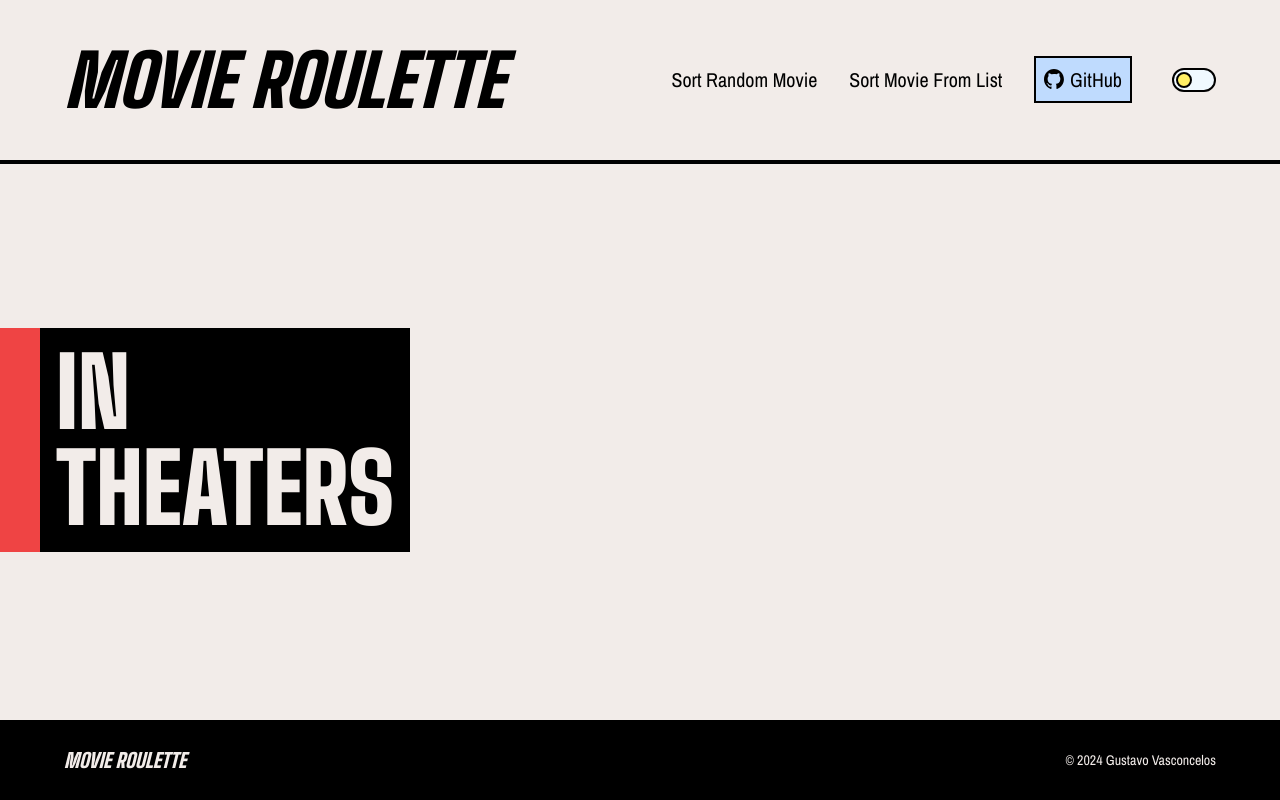
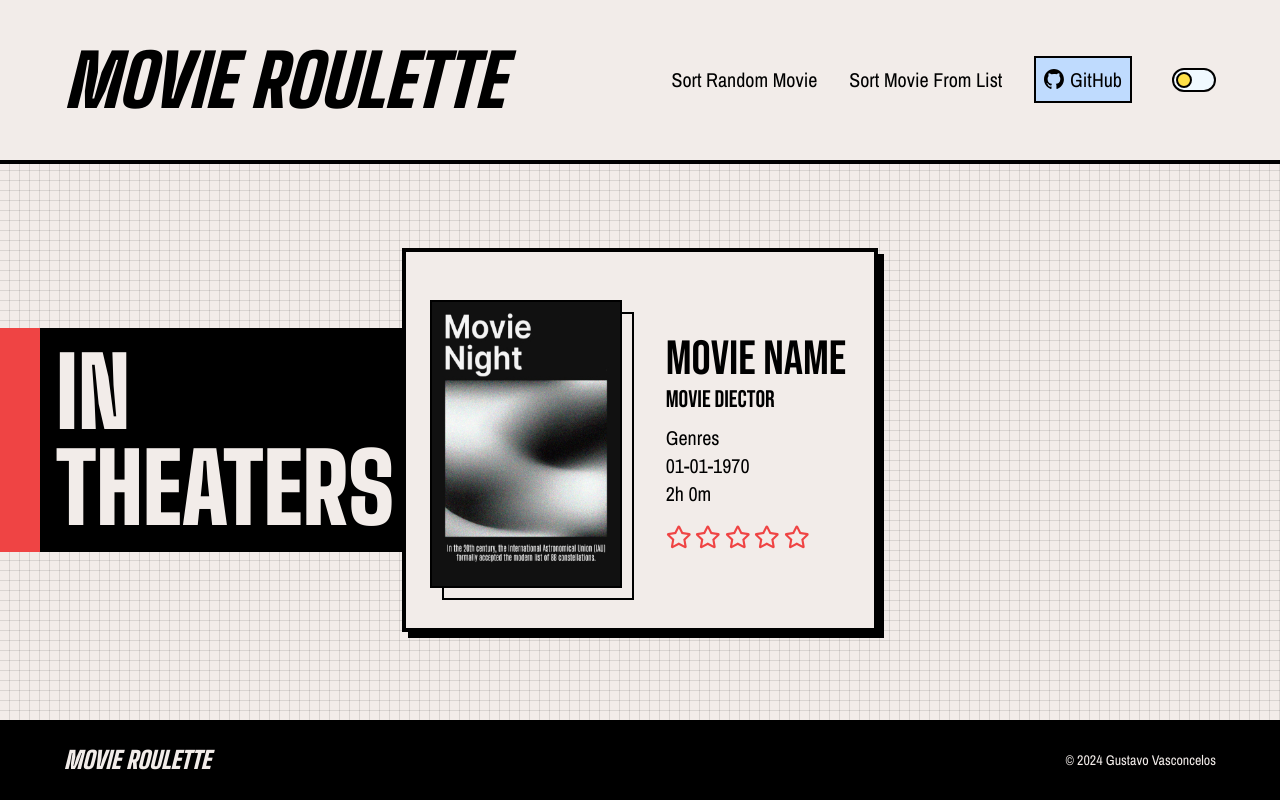
Before and after one commit to gusvsconcelos/movie-roulette, a React (Vite) app: page /#/ in a window 1280 px wide. Built offline with nearby package versions, Linux system fonts and the light colour scheme; no server answers.

Commit message:
redesign details

```diff
--- a/src/components/layout/Footer.tsx
+++ b/src/components/layout/Footer.tsx
@@ -3,8 +3,8 @@ import { Title } from '../ui/Title';
 export function Footer() {
   return (
     <footer className='flex justify-center items-center p-10 bg-black'>
-      <Title styles='absolute left-16 text-white-alt text-xl' />
-      <p className='absolute right-16 text-sm font-ui text-white-alt antialiased hover:underline underline-offset-4'>
+      <Title styles='absolute left-16 text-[#f2ece9] text-2xl' />
+      <p className='absolute right-16 text-sm font-ui text-[#f2ece9] antialiased hover:underline underline-offset-4'>
         &copy; {new Date().getFullYear()}{' '}
         <a href='https://www.linkedin.com/in/gusvsconcelos' target='_blank'>
           Gustavo Vasconcelos
--- a/src/components/layout/Header.tsx
+++ b/src/components/layout/Header.tsx
@@ -4,7 +4,7 @@ import { ToggleSwitch } from '../ui/ToggleSwitch';
 
 export function Header() {
   return (
-    <header className='flex justify-center items-center p-20 bg-white-alt shadow-header'>
+    <header className='flex justify-center items-center p-20 bg-[#f2ece9] shadow-header'>
       <Title styles='absolute left-16 text-7xl text-black' />
       <Nav />
       <ToggleSwitch />
--- a/src/components/ui/Card.tsx
+++ b/src/components/ui/Card.tsx
@@ -13,7 +13,7 @@ interface props {
 
 export function Card(prop: props) {
   return (
-    <article className='flex justify-center items-center w-fit h-fit min-w-96 m-2 p-3 border-4 border-black bg-white-alt shadow-brute'>
+    <article className='flex justify-center items-center w-fit h-fit min-w-96 m-2 p-3 border-4 border-black bg-[#f2ece9] shadow-brute'>
       {/* Movie poster */}
       <div className='relative w-56 h-80 m-1'>
         <div className='absolute top-8 left-5 w-48 h-72 border-2 border-black'></div>
--- a/src/components/ui/Rating.tsx
+++ b/src/components/ui/Rating.tsx
@@ -7,15 +7,15 @@ export function Rating({ rate }: { rate: number }) {
   for (let i = 0; i < 5; i++) {
     stars.push(
       i < rate ? (
-        <FaStar key={i} className='mr-2' />
+        <FaStar key={i} className='mr-1' />
       ) : (
-        <FaRegStar key={i} className='mr-2' />
+        <FaRegStar key={i} className='mr-1' />
       ),
     );
   }
 
   return (
-    <div className='inline-flex mt-4 text-red-500 text-[1.7rem] drop-shadow-outline'>
+    <div className='inline-flex mt-4 text-red-500 text-[1.6rem] drop-shadow-outline'>
       {stars}
     </div>
   );
--- a/src/components/ui/Title.tsx
+++ b/src/components/ui/Title.tsx
@@ -11,7 +11,7 @@ export function Title({ styles }: { styles: string }) {
 export function InTheater() {
   return (
     <h1
-      className={`absolute left-[2.5rem] top-100 p-4 text-white-alt font-title font-black text-8xl antialiased bg-black shadow-[-40px_0] shadow-red-500`}>
+      className={`absolute left-[2.5rem] top-100 p-4 text-[#f2ece9] font-title font-black text-8xl antialiased bg-black shadow-[-40px_0] shadow-red-500`}>
       IN <br /> THEATERS
     </h1>
   );
@@ -20,7 +20,7 @@ export function InTheater() {
 export function RandomMovie() {
   return (
     <h1
-      className={`absolute left-[2.5rem] top-100 p-4 text-white-alt font-title font-black text-8xl antialiased bg-black shadow-[-40px_0] shadow-red-500`}>
+      className={`absolute left-[2.5rem] top-100 p-4 text-[#f2ece9] font-title font-black text-8xl antialiased bg-black shadow-[-40px_0] shadow-red-500`}>
       RANDOM <br /> SORTING
     </h1>
   );
@@ -29,7 +29,7 @@ export function RandomMovie() {
 export function ListSorting() {
   return (
     <h1
-      className={`absolute left-[2.5rem] top-100 p-4 text-white-alt font-title font-black text-8xl antialiased bg-black shadow-[-40px_0] shadow-red-500`}>
+      className={`absolute left-[2.5rem] top-100 p-4 text-[#f2ece9] font-title font-black text-8xl antialiased bg-black shadow-[-40px_0] shadow-red-500`}>
       LIST <br /> SORTING
     </h1>
   );
--- a/src/components/ui/ToggleSwitch.tsx
+++ b/src/components/ui/ToggleSwitch.tsx
@@ -3,7 +3,7 @@ export function ToggleSwitch() {
     <label className='absolute right-16 inline-flex items-center cursor-pointer'>
       <input type='checkbox' value='' className='sr-only peer' />
       <div className="w-11 h-6 rounded-full border-2 border-black bg-sky-50  peer-checked:bg-sky-950 after:content-[''] after:absolute after:top-[4px] after:left-[4px] after:w-4 after:h-4 after:bg-yellow-300 peer-checked:after:bg-slate-300 after:rounded-full after:border-2 after:border-black after:transition-all peer-checked:after:translate-x-5 "></div>
-      <span className='invisible absolute z-10 w-24 top-full left-0 ml-[-60%] mt-2 p-2 bg-black text-white-alt text-center font-ui antialiased peer-hover:visible'>
+      <span className='invisible absolute z-10 w-24 top-full left-0 ml-[-60%] mt-2 p-2 bg-black text-[#f2ece9] text-center font-ui antialiased peer-hover:visible'>
         Dark Mode
       </span>
     </label>
--- a/src/pages/home.tsx
+++ b/src/pages/home.tsx
@@ -78,7 +78,7 @@ export function Home() {
         const details = await detailsResponse.json();
 
         // prettier-ignore
-        const genres = details.genres.map((genre: { name: string }) => genre.name).join(', ');
+        const genres = details.genres.slice(0, 3).map((genre: { name: string }) => genre.name).join(', ');
         // prettier-ignore
         const runtime = `${Math.floor(details.runtime / 60)}h ${details.runtime % 60}m`;
         const rating: number = Math.floor(details.vote_average);
@@ -102,8 +102,8 @@ export function Home() {
   }, [movie.index]);
 
   useEffect(() => {
-    const intervalTime: number = 5000;
-    const timeoutTime: number = 500;
+    const intervalTime: number = 8000;
+    const timeoutTime: number = 800;
 
     const interval = setInterval(() => {
       setIsVisible(false);
--- a/src/styles/index.css
+++ b/src/styles/index.css
@@ -10,12 +10,17 @@
 @tailwind components;
 @tailwind utilities;
 
-#root {
-  background-color: #f2ece9;
-  /* background-image: url('src/assets/images/background-light.jpg'); */
-  background-repeat: no-repeat;
-  background-size: auto;
-  background-position: center;
-  background-attachment: fixed;
+body {
+  background: linear-gradient(-90deg, rgba(0, 0, 0, 0.1) 1px, transparent 1px),
+    linear-gradient(rgba(0, 0, 0, 0.1) 1px, transparent 1px), #f2ece9;
+  background-size:
+    10px 10px,
+    10px 10px,
+    80px 80px,
+    80px 80px,
+    80px 80px,
+    80px 80px,
+    80px 80px,
+    80px 80px;
   overflow: hidden;
 }
--- a/tailwind.config.js
+++ b/tailwind.config.js
@@ -16,55 +16,6 @@ export default {
         ui: ['Archivo Narrow', 'sans-serif'],
         bolder: ['Bebas Neue', 'monospace'],
       },
-      backgroundColor: {
-        white: {
-          alt: '#F2ECE9',
-        },
-      },
-      textColor: {
-        white: {
-          alt: '#F2ECE9',
-        },
-      },
-      colors: {
-        violet: {
-          100: '#A5B4FB',
-          200: '#A8A6FF',
-          300: '#918efa',
-          400: '#807dfa',
-        },
-        pink: {
-          200: '#FFA6F6',
-          300: '#fa8cef',
-          400: '#fa7fee',
-        },
-        red: {
-          200: '#FF9F9F',
-          300: '#fa7a7a',
-          400: '#f76363',
-        },
-        orange: {
-          200: '#FFC29F',
-          300: '#FF965B',
-          400: '#fa8543',
-        },
-        yellow: {
-          200: '#FFF59F',
-          300: '#FFF066',
-          400: '#FFE500',
-        },
-        lime: {
-          100: '#c6fab4',
-          200: '#B8FF9F',
-          300: '#9dfc7c',
-          400: '#7df752',
-        },
-        cyan: {
-          200: '#A6FAFF',
-          300: '#79F7FF',
-          400: '#53f2fc',
-        },
-      },
     },
   },
   plugins: [],
```
